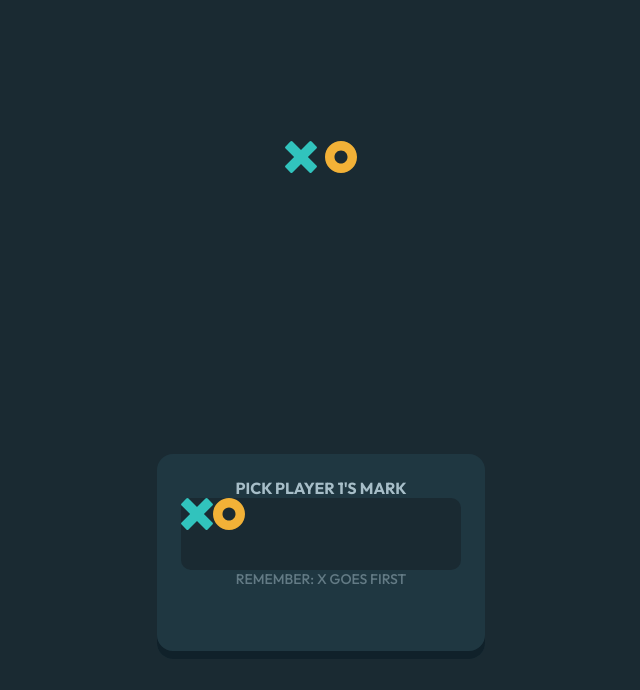
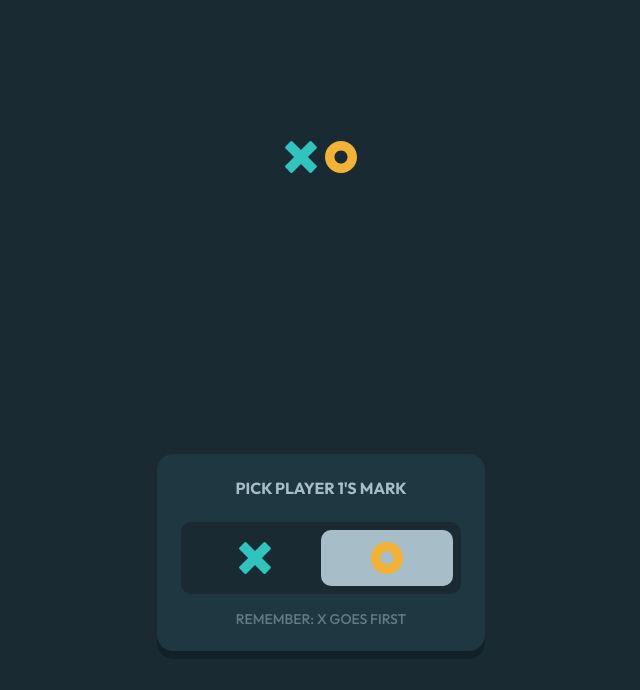
Before and after one commit to kylelamse/tic-tac-toe, a React (Create React App) app: page / in a window 1280 px wide. Shown: the top 690 px of the page, without its empty margins (319-959 px from the left). Built offline with nearby package versions, Linux system fonts and the light colour scheme.

Commit message:
Allow selecting different game pieces

```diff
--- a/src/components/GamePieceSelectionSlider.scss
+++ b/src/components/GamePieceSelectionSlider.scss
@@ -1,8 +1,25 @@
 @use "styles/_colors";
 
 .game_piece_selection_slider_container {
+    display: flex;
+    flex-direction: row;
     width: 17.5rem;
     height: 4.5rem;
     background-color: colors.$dark_navy;
     border-radius: 0.625rem;
+    margin-top: 1.5rem;
+    margin-bottom: 1rem;
+    padding: 0.5rem;
 }
+
+.game_piece_selection_slider_piece_container {
+    display: flex;
+    justify-content: center;
+    align-items: center;
+    flex: 1;
+}
+
+.game_piece_selection_slider_selected {
+    background-color: colors.$silver;
+    border-radius: 0.625rem;
+}
--- a/src/components/GamePieceSelectionSlider.tsx
+++ b/src/components/GamePieceSelectionSlider.tsx
@@ -1,13 +1,35 @@
+import { useState } from "react";
 import GamePiece from "./GamePiece";
 
 import "./GamePieceSelectionSlider.scss";
 
+type players = "X" | "O";
+
 type Props = {};
 const GamePieceSelectionSlider = (props: Props) => {
+    const [selected, setSelected] = useState<players>("O");
+
+    const selectX = () => setSelected("X");
+    const selectO = () => setSelected("O");
+
     return (
         <div className="game_piece_selection_slider_container">
-            <GamePiece type="X" size="Medium" />
-            <GamePiece type="O" size="Medium" />
+            <div
+                onClick={selectX}
+                className={`game_piece_selection_slider_piece_container ${
+                    selected === "X" && "game_piece_selection_slider_selected"
+                }`}
+            >
+                <GamePiece type="X" size="Medium" />
+            </div>
+            <div
+                onClick={selectO}
+                className={`game_piece_selection_slider_piece_container ${
+                    selected === "O" && "game_piece_selection_slider_selected"
+                }`}
+            >
+                <GamePiece type="O" size="Medium" />
+            </div>
         </div>
     );
 };
```
